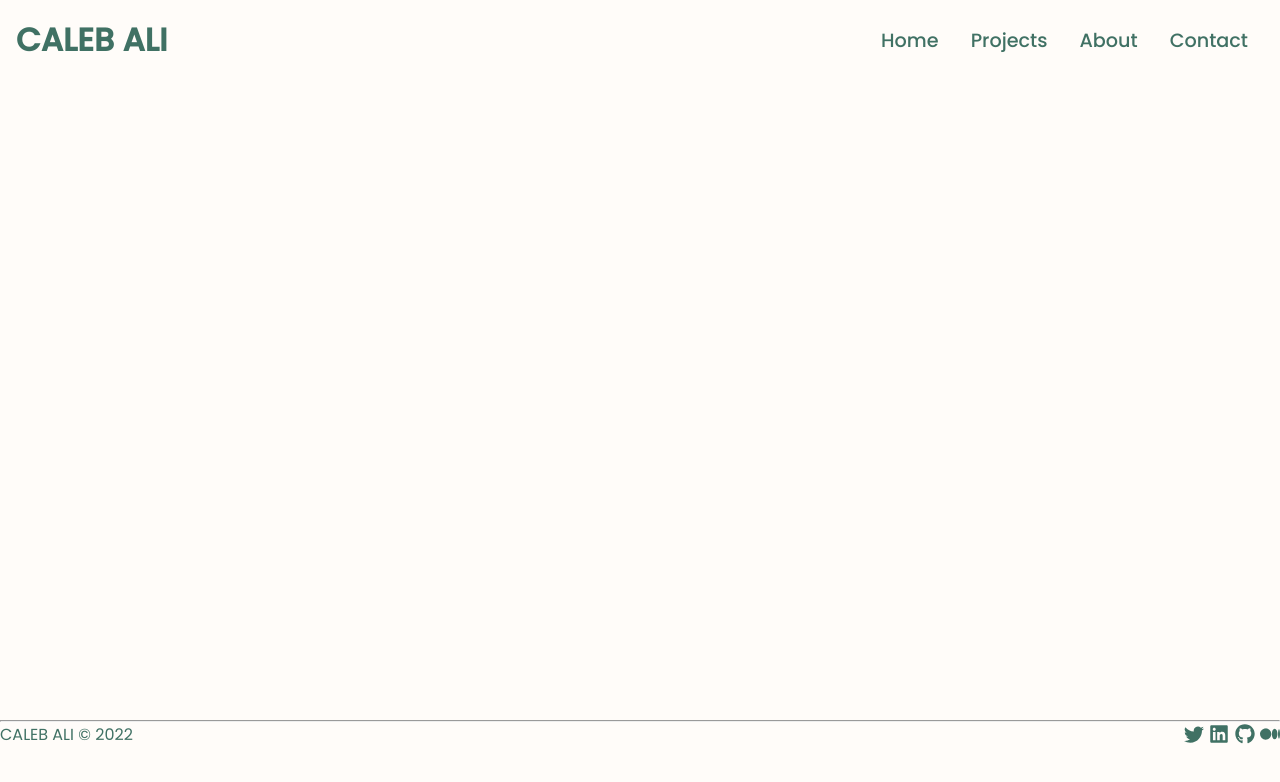
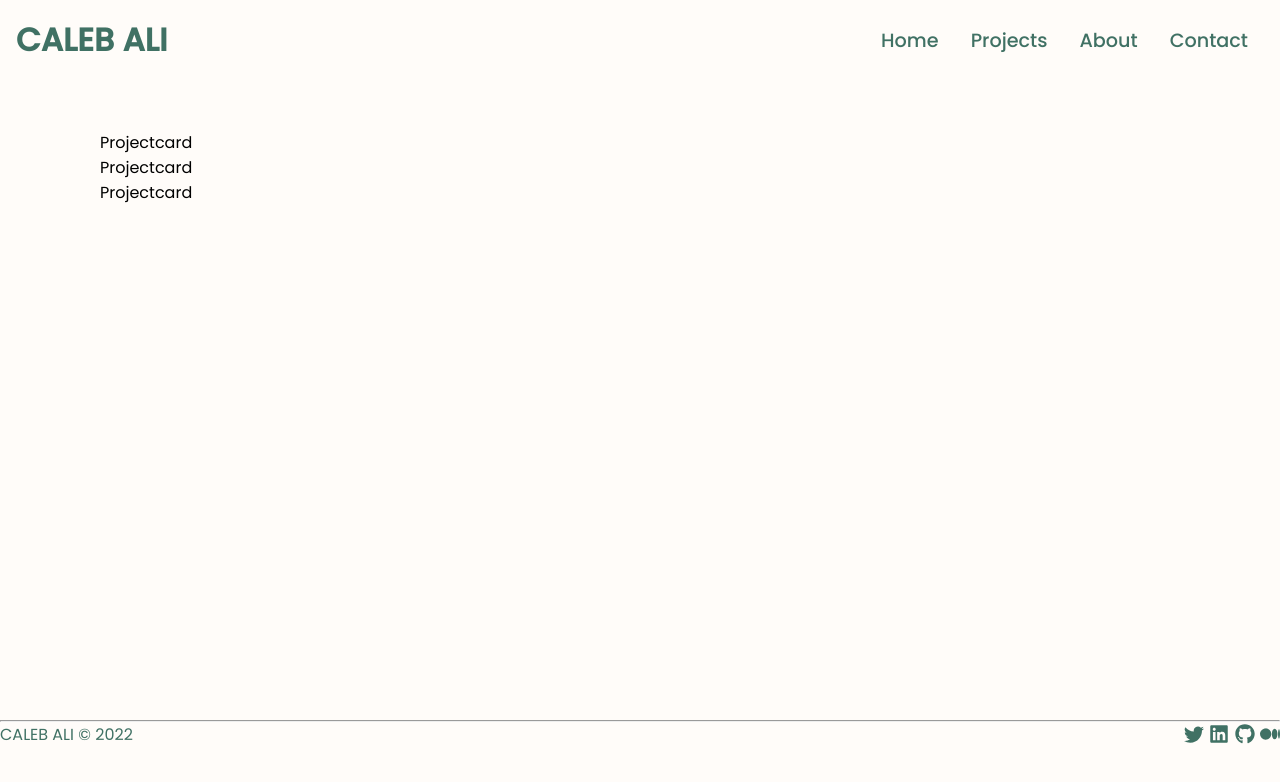
Before and after one commit to caleb-ali/myportfolio, a React (Create React App) app: page /project in a window 1280 px wide. Shown: the top 782 px of the page. Built offline with nearby package versions, Linux system fonts and the light colour scheme.

Commit message:
started projects section

```diff
--- a/src/components/Projectlist.css
+++ b/src/components/Projectlist.css
@@ -0,0 +1,5 @@
+.pl{
+    padding: 50px 100px;
+    display: flex;
+    flex-direction: column;
+}
--- a/src/components/Projectlist.js
+++ b/src/components/Projectlist.js
@@ -1,11 +1,18 @@
 import React from "react";
 import "./Projectlist.css";
+import Projectcard from "./Projectcard";
 
 
 
 const Projectlist = () => {
   return (
-    <div>Projectlist</div>
+    <div className="pl">
+      <div className="pl-list">
+        <Projectcard />
+        <Projectcard />
+        <Projectcard />
+      </div>
+    </div>
   )
 }
 
--- a/src/routes/Project.js
+++ b/src/routes/Project.js
@@ -1,11 +1,13 @@
 import React from 'react';
 import Navbar from '../components/Navbar';
 import Footerpage from '../components/Footerpage';
+import Projectlist from '../components/Projectlist';
 
 const Project = () => {
   return (
     <div>
       <Navbar/>
+      <Projectlist/>
       <Footerpage/>
     </div>
   )
```
Also changed, not shown: src/components/Projectcard.css (added).
